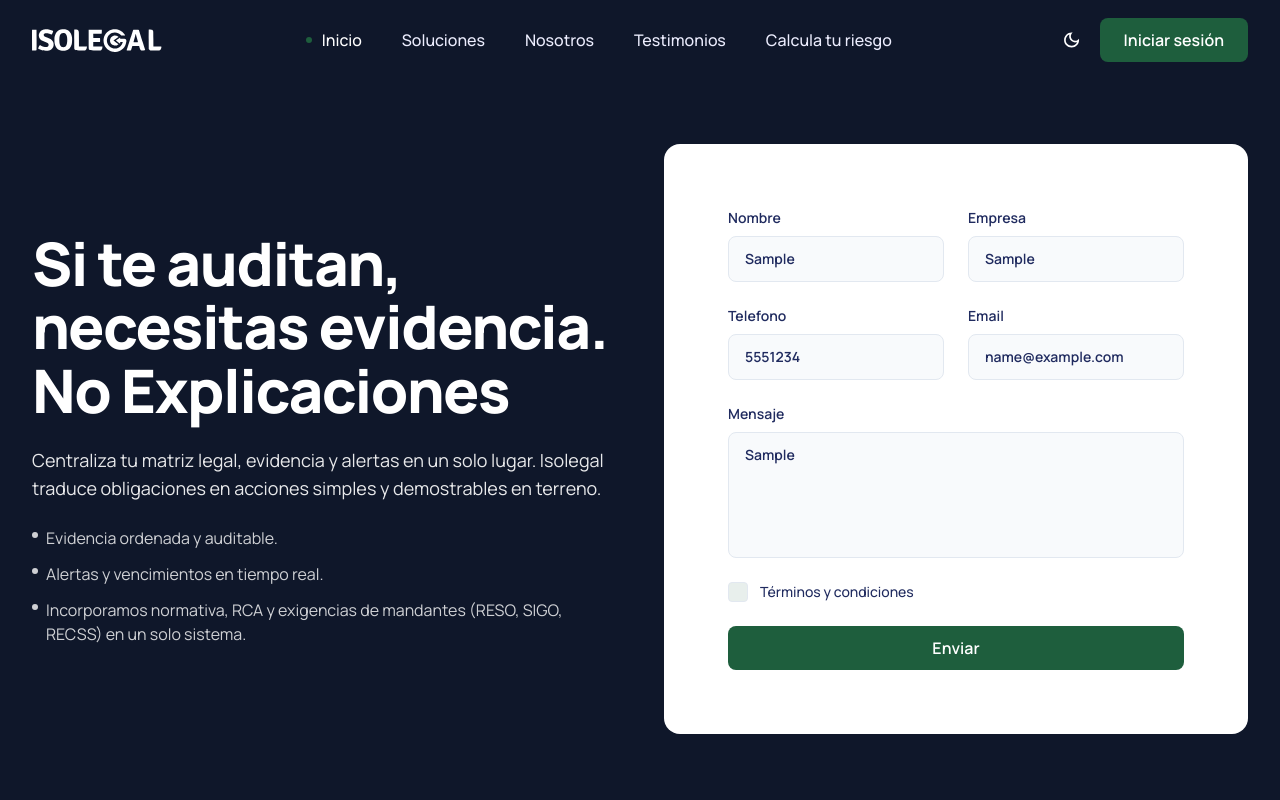
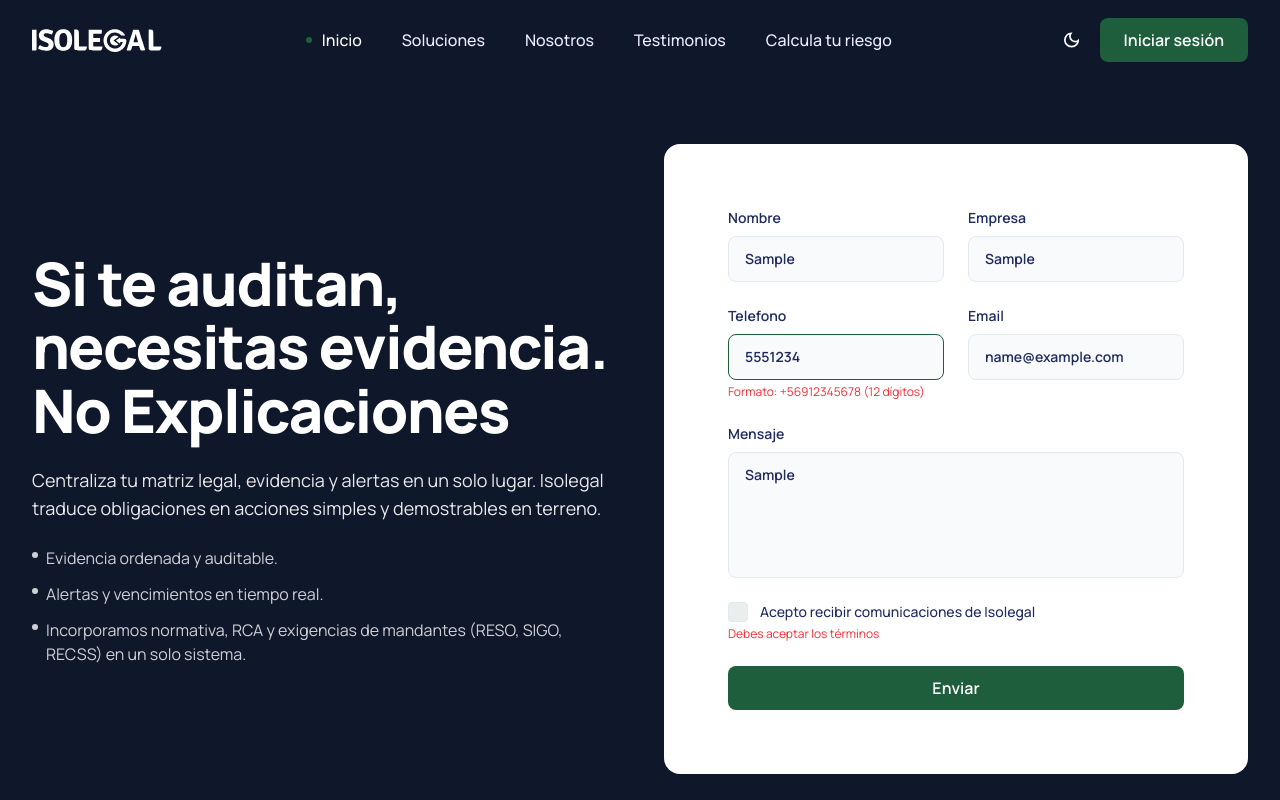
Before and after one commit to sokkay/isolegal-web-comercial, a Next.js app: page / in a window 1280 px wide. Both pictures are taken after typing "Sample", "Sample", "5551234", "name@example.com", "Sample" into the empty fields and a click on the button "Enviar". Shown: the top 800 px of the page. Built offline with nearby package versions, Linux system fonts and the light colour scheme.

Commit message:
Add contact form functionality with validation and integration to HubSpot API. Include new schema for form data and create corresponding API route. Update UI components for form submission and error handling.

```diff
--- /dev/null
+++ b/app/api/submitContactForm/route.ts
@@ -0,0 +1,121 @@
+import { NextRequest, NextResponse } from "next/server";
+import { ZodError } from "zod";
+
+import { contactFormSchema } from "@/lib/schemas/contactForm";
+
+const HUBSPOT_PORTAL_ID = "46469741";
+const HUBSPOT_FORM_GUID = "d7664761-3577-4d01-a968-394f96546bab";
+const HUBSPOT_API_URL = `https://api.hsforms.com/submissions/v3/integration/secure/submit/${HUBSPOT_PORTAL_ID}/${HUBSPOT_FORM_GUID}`;
+
+export async function POST(request: NextRequest) {
+  try {
+    const body = await request.json();
+    const validatedData = contactFormSchema.parse(body);
+
+    const accessToken = process.env.HUBSPOT_ACCESS_TOKEN;
+    if (!accessToken) {
+      console.error("HUBSPOT_ACCESS_TOKEN no está configurado");
+      return NextResponse.json(
+        { error: "Configuración del servidor incompleta" },
+        { status: 500 },
+      );
+    }
+
+    const hubspotPayload = {
+      fields: [
+        {
+          objectTypeId: "0-1",
+          name: "firstname",
+          value: validatedData.firstname,
+        },
+        {
+          objectTypeId: "0-1",
+          name: "email",
+          value: validatedData.email,
+        },
+        {
+          objectTypeId: "0-1",
+          name: "mobilephone",
+          value: validatedData.mobilephone,
+        },
+        {
+          objectTypeId: "0-1",
+          name: "company",
+          value: validatedData.company,
+        },
+        {
+          objectTypeId: "0-1",
+          name: "message",
+          value: validatedData.message,
+        },
+      ],
+      legalConsentOptions: {
+        consent: {
+          consentToProcess: true,
+          text: "Acepto recibir comunicaciones de Isolegal.",
+          communications: [
+            {
+              value: validatedData.consent,
+              subscriptionTypeId: 366943399,
+              text: "Acepto recibir comunicaciones de Isolegal.",
+            },
+          ],
+        },
+      },
+    };
+
+    // Enviar a HubSpot
+    const hubspotResponse = await fetch(HUBSPOT_API_URL, {
+      method: "POST",
+      headers: {
+        "Content-Type": "application/json",
+        Authorization: `Bearer ${accessToken}`,
+      },
+      body: JSON.stringify(hubspotPayload),
+    });
+
+    if (!hubspotResponse.ok) {
+      const errorData = await hubspotResponse.text();
+      console.error("Error de HubSpot:", errorData);
+      return NextResponse.json(
+        { error: "Error al enviar el formulario a HubSpot" },
+        { status: 500 },
+      );
+    }
+
+    const hubspotResult = await hubspotResponse.json();
+
+    return NextResponse.json(
+      {
+        success: true,
+        message: "Formulario enviado exitosamente",
+        data: hubspotResult,
+      },
+      { status: 200 },
+    );
+  } catch (error) {
+    if (error instanceof ZodError) {
+      return NextResponse.json(
+        {
+          error: "Datos inválidos",
+          details: error.issues.map((err) => ({
+            field: err.path.join("."),
+            message: err.message,
+          })),
+        },
+        { status: 400 },
+      );
+    }
+
+    console.error("Error en submitContactForm:", error);
+    return NextResponse.json(
+      {
+        error:
+          error instanceof Error
+            ? error.message
+            : "Error interno del servidor",
+      },
+      { status: 500 },
+    );
+  }
+}
--- /dev/null
+++ b/lib/schemas/contactForm.ts
@@ -0,0 +1,33 @@
+import { z } from "zod";
+
+export const contactFormSchema = z.object({
+  firstname: z.string().min(1, "Nombre es requerido"),
+  email: z
+    .string()
+    .email("Email inválido")
+    .refine((email) => {
+      const blockedDomains = [
+        "gmail.com",
+        "hotmail.com",
+        "outlook.com",
+        "yahoo.com",
+        "icloud.com",
+        "live.com",
+        "msn.com",
+        "aol.com",
+        "protonmail.com",
+      ];
+      const domain = email.split("@")[1];
+      return !blockedDomains.includes(domain);
+    }, "Debes usar un email corporativo"),
+  mobilephone: z
+    .string()
+    .regex(/^\+56\d{9}$/, "Formato: +56912345678 (12 dígitos)"),
+  company: z.string().min(1, "Empresa es requerida"),
+  message: z.string().min(1, "Mensaje es requerido"),
+  consent: z
+    .boolean()
+    .refine((val) => val === true, "Debes aceptar los términos"),
+});
+
+export type ContactFormData = z.infer<typeof contactFormSchema>;
--- a/package.json
+++ b/package.json
@@ -9,6 +9,7 @@
     "lint": "eslint"
   },
   "dependencies": {
+    "@hookform/resolvers": "^5.2.2",
     "clsx": "^2.1.1",
     "date-fns": "^4.1.0",
     "embla-carousel-autoplay": "^8.6.0",
--- /dev/null
+++ b/sections/heading/ContactForm.tsx
@@ -0,0 +1,163 @@
+"use client";
+
+import { zodResolver } from "@hookform/resolvers/zod";
+import { useState } from "react";
+import { useForm } from "react-hook-form";
+
+import Button from "@/components/ui/Button";
+import Checkbox from "@/components/ui/Checkbox";
+import Input from "@/components/ui/Input";
+import TextArea from "@/components/ui/TextArea";
+import {
+  ContactFormData,
+  contactFormSchema,
+} from "@/lib/schemas/contactForm";
+
+export default function ContactForm() {
+  const [isSubmitting, setIsSubmitting] = useState(false);
+  const [submitStatus, setSubmitStatus] = useState<
+    "idle" | "success" | "error"
+  >("idle");
+  const [errorMessage, setErrorMessage] = useState("");
+
+  const {
+    register,
+    handleSubmit,
+    reset,
+    formState: { errors },
+  } = useForm<ContactFormData>({
+    resolver: zodResolver(contactFormSchema),
+  });
+
+  const onSubmit = async (data: ContactFormData) => {
+    setIsSubmitting(true);
+    setSubmitStatus("idle");
+    setErrorMessage("");
+
+    try {
+      const response = await fetch("/api/submitContactForm", {
+        method: "POST",
+        headers: {
+          "Content-Type": "application/json",
+        },
+        body: JSON.stringify(data),
+      });
+
+      const result = await response.json();
+
+      if (!response.ok) {
+        throw new Error(result.error || "Error al enviar el formulario");
+      }
+
+      setSubmitStatus("success");
+      reset();
+    } catch (error) {
+      setSubmitStatus("error");
+      setErrorMessage(
+        error instanceof Error
+          ? error.message
+          : "Error al enviar el formulario",
+      );
+    } finally {
+      setIsSubmitting(false);
+    }
+  };
+
+  return (
+    <form
+      onSubmit={handleSubmit(onSubmit)}
+      className="bg-white rounded-2xl p-4 md:p-8 xl:p-16 space-y-6"
+    >
+      <div className="grid grid-cols-1 md:grid-cols-2 gap-6">
+        <div>
+          <Input
+            label="Nombre"
+            {...register("firstname")}
+          />
+          {errors.firstname && (
+            <p className="text-red-500 text-xs mt-1">
+              {errors.firstname.message}
+            </p>
+          )}
+        </div>
+
+        <div>
+          <Input
+            label="Empresa"
+            {...register("company")}
+          />
+          {errors.company && (
+            <p className="text-red-500 text-xs mt-1">
+              {errors.company.message}
+            </p>
+          )}
+        </div>
+      </div>
+
+      <div className="grid grid-cols-1 md:grid-cols-2 gap-6">
+        <div>
+          <Input
+            label="Telefono"
+            type="tel"
+            {...register("mobilephone")}
+          />
+          {errors.mobilephone && (
+            <p className="text-red-500 text-xs mt-1">
+              {errors.mobilephone.message}
+            </p>
+          )}
+        </div>
+
+        <div>
+          <Input
+            label="Email"
+            type="email"
+            {...register("email")}
+          />
+          {errors.email && (
+            <p className="text-red-500 text-xs mt-1">{errors.email.message}</p>
+          )}
+        </div>
+      </div>
+
+      <div>
+        <TextArea
+          label="Mensaje"
+          {...register("message")}
+        />
+        {errors.message && (
+          <p className="text-red-500 text-xs mt-1">{errors.message.message}</p>
+        )}
+      </div>
+
+      <div>
+        <Checkbox
+          label="Acepto recibir comunicaciones de Isolegal"
+          {...register("consent")}
+        />
+        {errors.consent && (
+          <p className="text-red-500 text-xs mt-1">{errors.consent.message}</p>
+        )}
+      </div>
+
+      {submitStatus === "success" && (
+        <div className="bg-green-50 border border-green-200 text-green-800 px-4 py-3 rounded-lg">
+          ¡Gracias! Tu mensaje ha sido enviado exitosamente. Nos pondremos en
+          contacto contigo pronto.
+        </div>
+      )}
+
+      {submitStatus === "error" && (
+        <div className="bg-red-50 border border-red-200 text-red-800 px-4 py-3 rounded-lg">
+          {errorMessage}
+        </div>
+      )}
+
+      <Button
+        text={isSubmitting ? "Enviando..." : "Enviar"}
+        fullWidth
+        disabled={isSubmitting}
+      />
+    </form>
+  );
+}
--- a/sections/Heading.tsx
+++ b/sections/heading/Heading.tsx
@@ -1,15 +1,6 @@
-"use client";
-import Button from "@/components/ui/Button";
-import Checkbox from "@/components/ui/Checkbox";
-import Input from "@/components/ui/Input";
-import TextArea from "@/components/ui/TextArea";
+import ContactForm from "./ContactForm";
 
 export default function Heading() {
-  const handleSubmit = (e: React.FormEvent) => {
-    e.preventDefault();
-    // TODO: Implementar lógica de envío
-  };
-
   return (
     <div className="bg-darkBlue text-white ">
       <div className="container mx-auto py-16 flex items-center flex-col lg:flex-row gap-8 xl:gap-12">
@@ -41,26 +32,7 @@ export default function Heading() {
           </ul>
         </div>
         <div className="flex-1 w-full">
-          <form
-            onSubmit={handleSubmit}
-            className="bg-white rounded-2xl p-4 md:p-8 xl:p-16 space-y-6"
-          >
-            <div className="grid grid-cols-1 md:grid-cols-2 gap-6">
-              <Input label="Nombre" />
-              <Input label="Empresa" />
-            </div>
-
-            <div className="grid grid-cols-1 md:grid-cols-2 gap-6">
-              <Input label="Telefono" type="tel" />
-              <Input label="Email" type="email" />
-            </div>
-
-            <TextArea label="Mensaje" />
-
-            <Checkbox label="Términos y condiciones" />
-
-            <Button text="Enviar" fullWidth />
-          </form>
+          <ContactForm />
         </div>
       </div>
     </div>
--- /dev/null
+++ b/sections/heading/index.ts
@@ -0,0 +1,3 @@
+export { default } from "./Heading";
+export { default as Heading } from "./Heading";
+export { default as ContactForm } from "./ContactForm";
```
Also changed, not shown: 3 other files (tests, documents, lock files or other folders).
